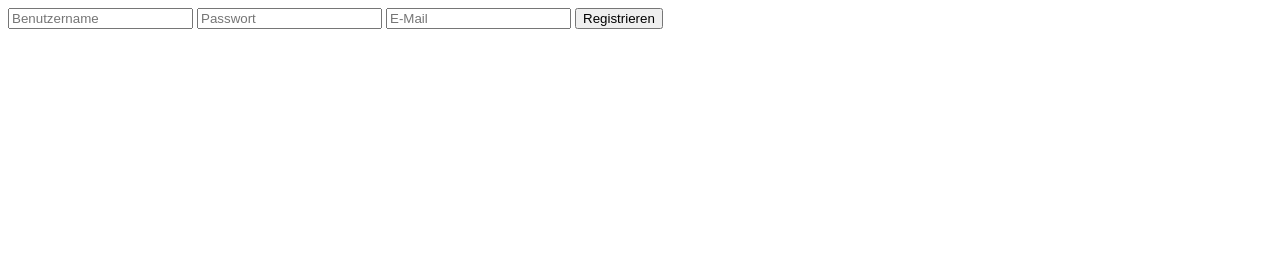
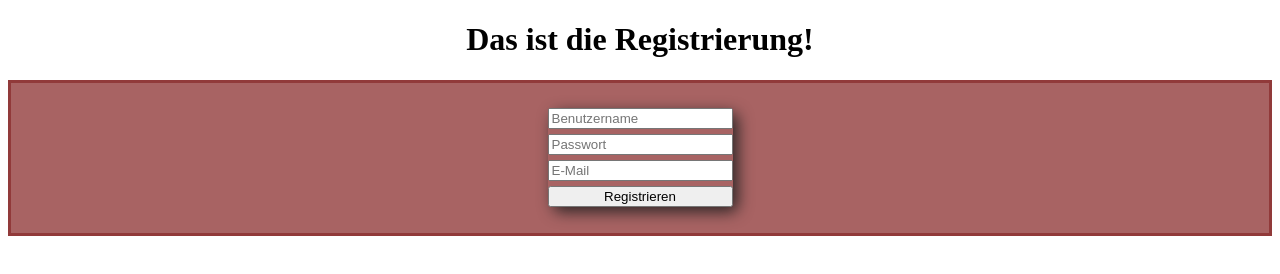
Before and after one commit to DarNCM/typescript, a website: page index.html in a window 1280 px wide. Drawn offline with Linux system fonts and the light colour scheme.

```diff
--- a/index.html
+++ b/index.html
@@ -4,13 +4,47 @@
     <meta charset="UTF-8">
     <meta name="viewport" content="width=device-width, initial-scale=1.0">
     <title>Registrierung</title>
+
+    <style>
+
+        h1{
+            justify-content: center;
+            display: flex;
+        }
+        .regi{
+            align-items: center;
+            justify-content: center;
+            display: flex;
+            height: 150px;
+            width: auto;
+            background: rgb(168, 99, 99);
+            border: solid rgb(145, 58, 58) 3px;
+        }
+        #registrationForm{
+            display: flex;
+            justify-content: center;
+            flex-direction: column;
+            gap: 5px;
+            border-radius: 8px;
+            box-shadow: 5px 5px 15px rgb(46, 39, 39);
+        }
+        button:hover{
+            color:blue;
+            text-decoration: underline;
+        }
+
+    </style>
+
 </head>
 <body>
+    <h1>Das ist die Registrierung!</h1>
+    <div class="regi">
     <form id="registrationForm">
         <input type="text" id="username" placeholder="Benutzername" required />
         <input type="password" id="password" placeholder="Passwort" required />
         <input type="email" id="email" placeholder="E-Mail" required />
         <button type="submit">Registrieren</button>
     </form>
+    </div>
 </body>
 </html>
```
Also changed, not shown: package.json (added, +30 -0 lines), server.ts (added, +56 -0 lines), tsconfig.json (added, +113 -0 lines), 1 other file.
